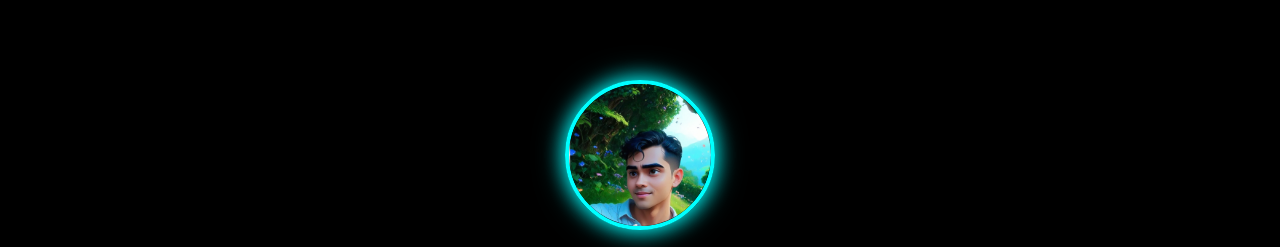
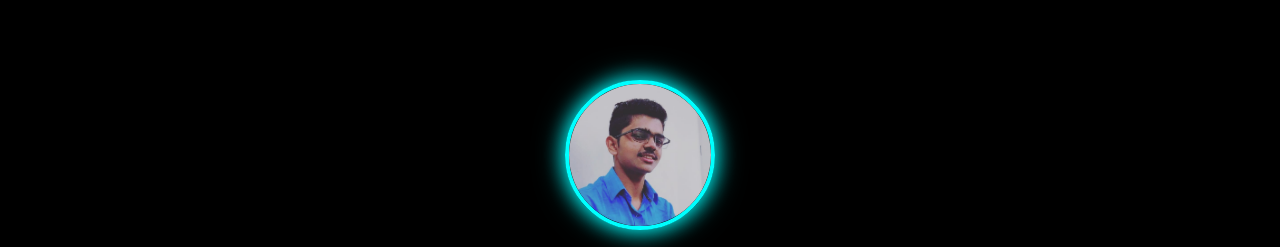
Before and after one commit to harshadteli/about-harshadteli, a plain HTML site: page index.html in a window 1280 px wide. Shown: the part 204-451 px from the top of the page. Drawn offline with Linux system fonts and the light colour scheme.

Commit message:
Update index.html

```diff
--- a/index.html
+++ b/index.html
@@ -178,7 +178,7 @@
   <audio id="contactaud" src="./assets/VOICE/contact.mp3" preload="auto"></audio>
 
   <!-- Profile Image -->
-  <img src="./assets/VOICE/It's Me.jpg" alt="Harshad Teli" class="profile-pic" />
+  <img src="./Harshad Teli.jpg" alt="Harshad Teli" class="profile-pic" />
 
   <!-- Static Bio -->
   <div class="bio">
@@ -251,4 +251,5 @@
 
 </body>
 
+
 </html>
```
